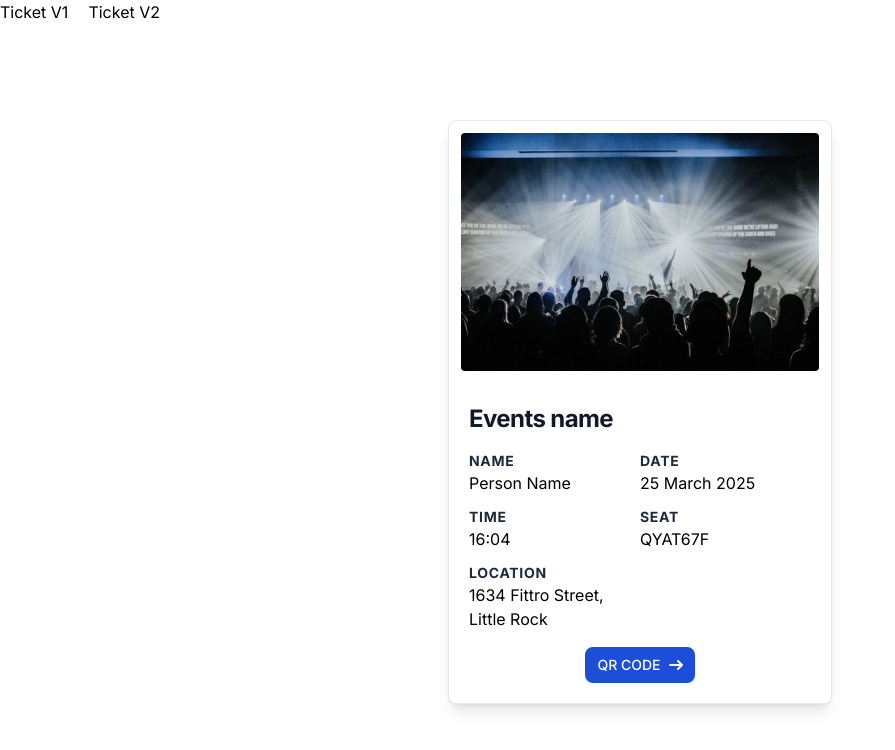
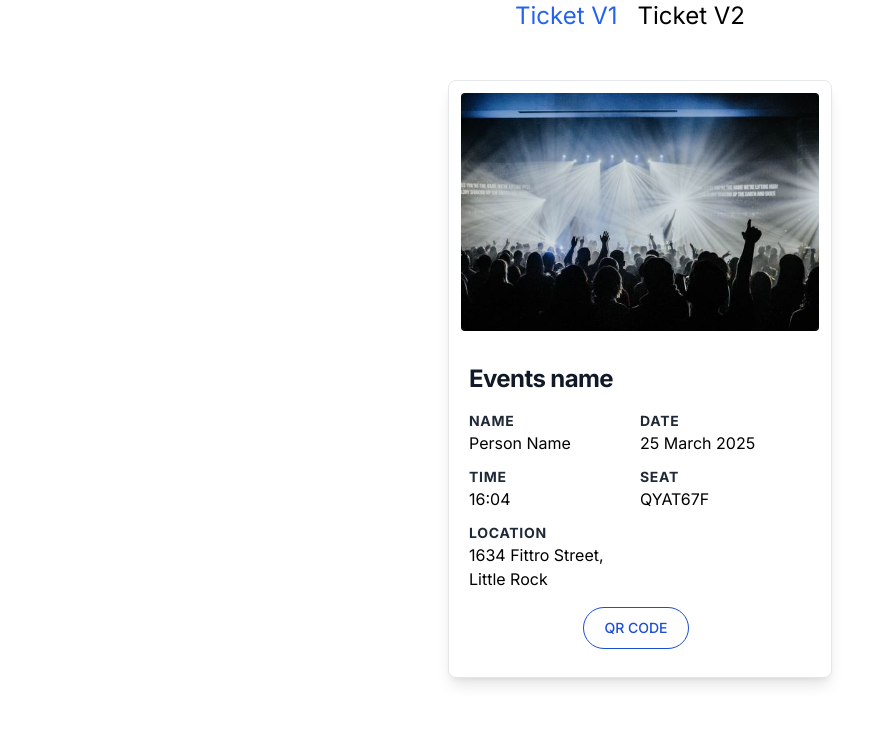
Before and after one commit to RohitSth/GGUser, a Next.js app: page /ticket in a window 1280 px wide. Shown: the top 750 px of the page, without its empty margins (0-895 px from the left). Built offline with nearby package versions, Linux system fonts and the light colour scheme.

Commit message:
finalized the ticket page

```diff
--- a/src/app/components/event-details/page.tsx
+++ b/src/app/components/event-details/page.tsx
@@ -1,37 +1,17 @@
+import EventListItem from "../event-list-item/page";
+
 const EventDetails = () => {
   return (
     <div className="flex flex-col">
       <nav className="flex flex-wrap list-none mb-1">
-        <li className="w-1/2 mb-1 my-2">
-          <h2 className="title-font font-bold text-gray-800 tracking-wider text-sm mb-0">
-            NAME
-          </h2>
-          <p>Person Name</p>
-        </li>
-        <li className="w-1/2 mb-1 my-2">
-          <h2 className="title-font font-bold text-gray-800 tracking-wider text-sm mb-0">
-            DATE
-          </h2>
-          <p className="">25 March 2025</p>
-        </li>
-        <li className="w-1/2 mb-1 my-2">
-          <h2 className="title-font font-bold text-gray-800 tracking-wider text-sm mb-0">
-            TIME
-          </h2>
-          <p>16:04</p>
-        </li>
-        <li className="w-1/2 mb-1 my-2">
-          <h2 className="title-font font-bold text-gray-800 tracking-wider text-sm mb-0">
-            SEAT
-          </h2>
-          <p>QYAT67F</p>
-        </li>
-        <li className="w-1/2 mb-1 my-2">
-          <h2 className="title-font font-bold text-gray-800 tracking-wider text-sm mb-0">
-            LOCATION
-          </h2>
-          <p>1634 Fittro Street, Little Rock </p>
-        </li>
+        <EventListItem title="NAME" value="Person Name" />
+        <EventListItem title="DATE" value="25 March 2025" />
+        <EventListItem title="TIME" value="16:04" />
+        <EventListItem title="SEAT" value="QYAT67F" />
+        <EventListItem
+          title="LOCATION"
+          value="1634 Fittro Street, Little Rock"
+        />
       </nav>
     </div>
   );
--- /dev/null
+++ b/src/app/components/event-list-item/page.tsx
@@ -0,0 +1,12 @@
+const EventListItem = ({ title, value }: { title: string; value: string }) => {
+  return (
+    <li className="w-1/2 mb-1 my-2">
+      <h2 className="title-font font-bold text-gray-800 tracking-wider text-sm mb-0">
+        {title}
+      </h2>
+      <p>{value}</p>
+    </li>
+  );
+};
+
+export default EventListItem;
--- a/src/app/components/header/page.tsx
+++ b/src/app/components/header/page.tsx
@@ -1,13 +1,28 @@
+"use client";
+
 import Link from "next/link";
+import { usePathname } from "next/navigation";
 
 const Header = () => {
+  const pathname = usePathname();
+
   return (
     <>
-      <div>
-        <Link className="mr-5 hover:text-blue-400" href="/ticket">
+      <div className="flex justify-center">
+        <Link
+          className={`mr-5 text-2xl ${
+            pathname === "/ticket" ? "text-blue-600" : ""
+          }`}
+          href="/ticket"
+        >
           Ticket V1
         </Link>
-        <Link className="mr-5 hover:text-blue-400" href="/ticketv2">
+        <Link
+          className={`mr-5 text-2xl ${
+            pathname === "/ticketv2" ? "text-blue-600" : ""
+          }`}
+          href="/ticketv2"
+        >
           Ticket V2
         </Link>
       </div>
--- a/src/app/components/qr-modal-toggle/page.tsx
+++ b/src/app/components/qr-modal-toggle/page.tsx
@@ -16,25 +16,10 @@ const QRToggle = () => {
       <div className="mt-2 flex justify-center">
         <button
           onClick={toggleModal}
-          className="inline-flex items-center px-3 py-2 text-sm font-medium text-center text-white bg-blue-700 rounded-lg hover:bg-blue-800 focus:ring-4 focus:outline-none focus:ring-blue-300 dark:bg-blue-600 dark:hover:bg-blue-700 dark:focus:ring-blue-800"
+          className="text-blue-700 hover:text-white border border-blue-700 hover:bg-blue-800 focus:ring-1 focus:outline-none focus:ring-blue-300 font-medium rounded-3xl text-sm px-5 py-2.5 text-center me-2 mb-2 dark:border-blue-500 dark:text-blue-500 dark:hover:text-white dark:hover:bg-blue-500 dark:focus:ring-blue-800"
           type="button"
         >
           QR CODE
-          <svg
-            className="rtl:rotate-180 w-3.5 h-3.5 ms-2"
-            aria-hidden="true"
-            xmlns="http://www.w3.org/2000/svg"
-            fill="none"
-            viewBox="0 0 14 10"
-          >
-            <path
-              stroke="currentColor"
-              stroke-linecap="round"
-              stroke-linejoin="round"
-              stroke-width="2"
-              d="M1 5h12m0 0L9 1m4 4L9 9"
-            />
-          </svg>
         </button>
       </div>
 
--- a/src/app/ticket/page.tsx
+++ b/src/app/ticket/page.tsx
@@ -5,7 +5,7 @@ import QRToggle from "../components/qr-modal-toggle/page";
 const TicketPage = () => {
   return (
     <>
-      <div className="flex justify-center  mx-auto mt-20 py-4">
+      <div className="flex justify-center  mx-auto mt-8 py-4">
         <div className="max-w-sm bg-white border border-gray-200 rounded-lg shadow-lg">
           {/* Event Image  */}
           <Image
--- a/src/app/ticketv2/page.tsx
+++ b/src/app/ticketv2/page.tsx
@@ -39,10 +39,10 @@ const TicketPage = () => {
             {showQRCode && <QRCode />}
 
             {/* <QRToggle /> */}
-            <div className="flex justify-center">
+            <div className="flex justify-center mt-2">
               <button
                 onClick={toggleQRCode}
-                className="text-blue-700 hover:text-white border border-blue-700 hover:bg-blue-800 focus:ring-1 focus:outline-none focus:ring-blue-300 font-medium rounded-3xl text-sm px-5 py-2.5 text-center me-2 mb-2 dark:border-blue-500 dark:text-blue-500 dark:hover:text-white dark:hover:bg-blue-500 dark:focus:ring-blue-800 "
+                className="text-blue-700 hover:text-white border border-blue-700 hover:bg-blue-800 focus:ring-1 focus:outline-none focus:ring-blue-300 font-medium rounded-3xl text-sm px-5 py-2.5 text-center me-2 mb-2 dark:border-blue-500 dark:text-blue-500 dark:hover:text-white dark:hover:bg-blue-500 dark:focus:ring-blue-800"
                 type="button"
               >
                 {showQRCode ? "HIDE" : "QR CODE"}
```
